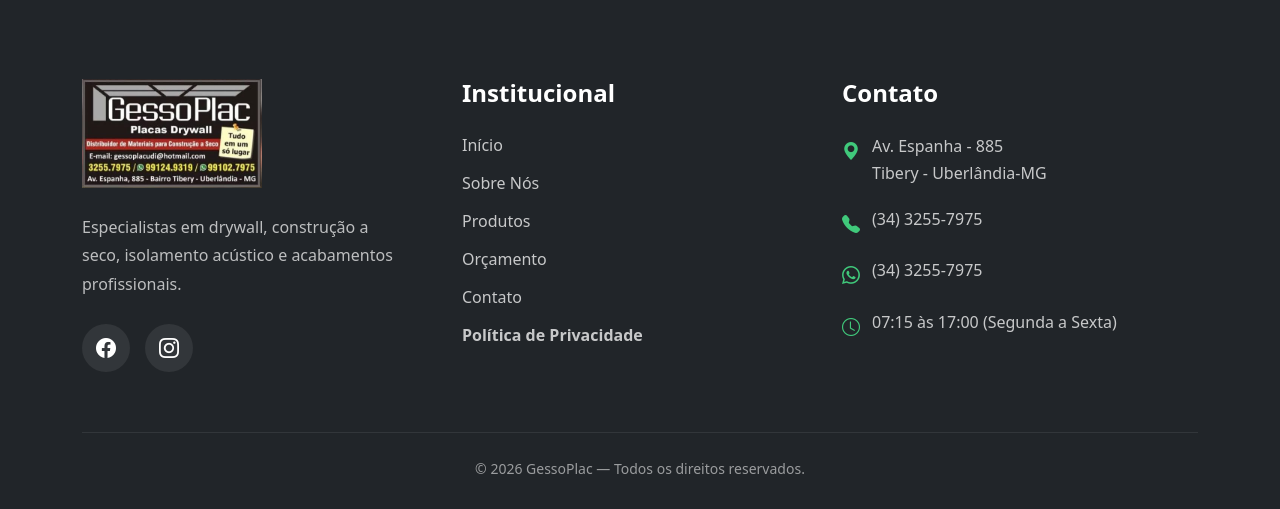
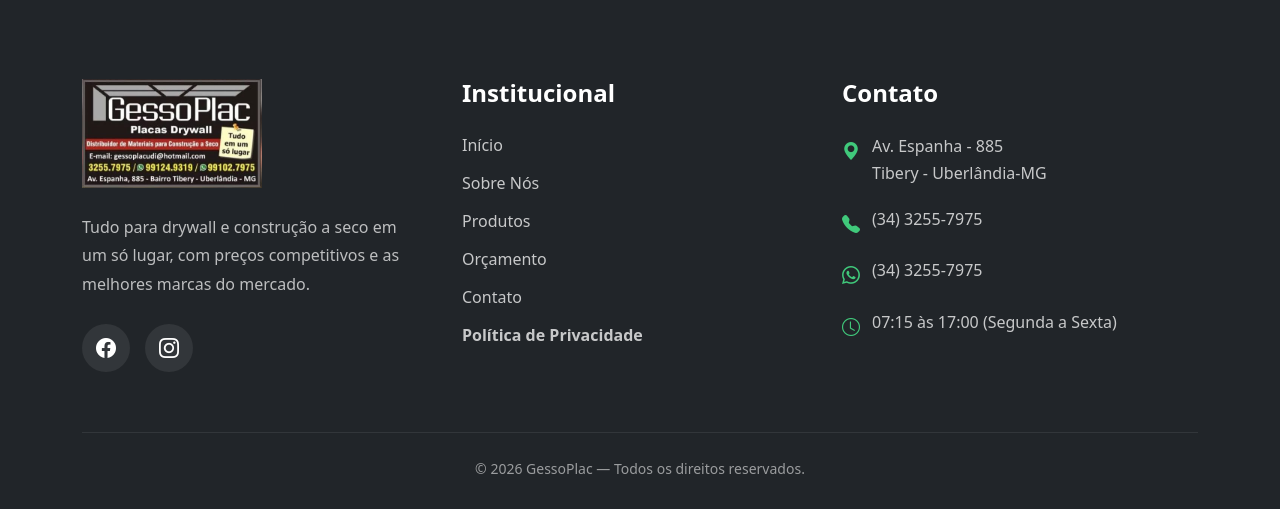
Before and after one commit to arthurllj/sistema-gessoplac, a Django app: page / in a window 1280 px wide. Shown: the part 4552-5061 px from the top of the page. Run offline with Django 5.2, Linux system fonts and the light colour scheme; some libraries are stand-ins or nearby versions.

Commit message:
Alteração texto footer

```diff
--- a/orcamento/templates/base.html
+++ b/orcamento/templates/base.html
@@ -282,8 +282,8 @@
 
                 <p class="footer-texto">
 
-                    Especialistas em drywall, construção a seco,
-                    isolamento acústico e acabamentos profissionais.
+                    Tudo para drywall e construção a seco em um só lugar,
+                    com preços competitivos e as melhores marcas do mercado.
 
                 </p>
 
```
